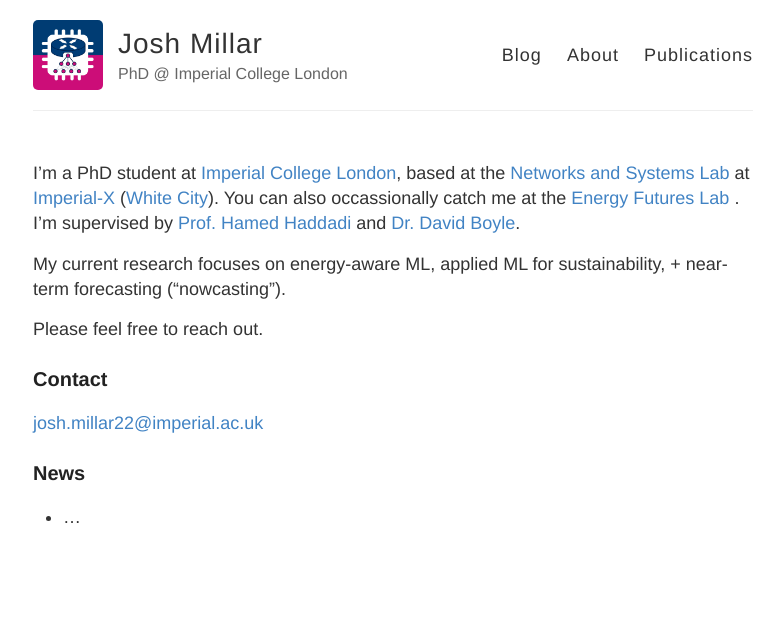
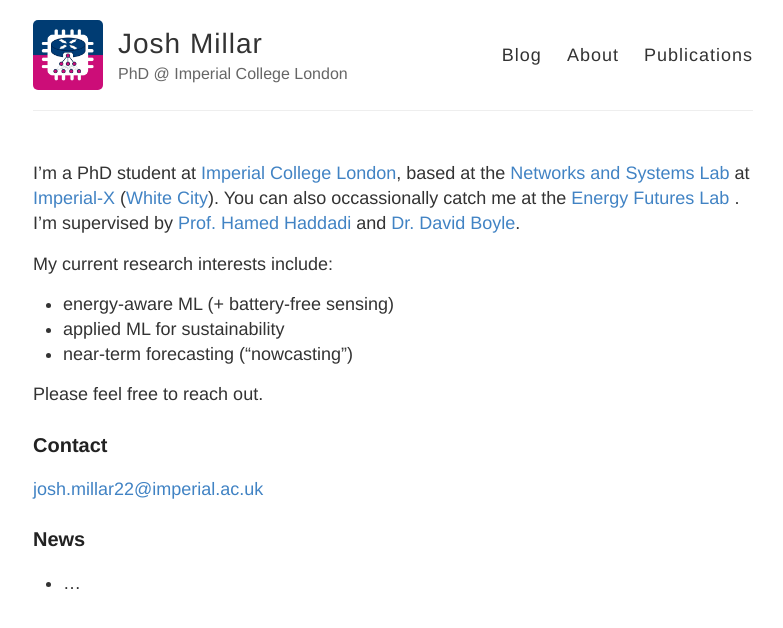
Before and after one commit to j0shmillar/j0shmillar.github.io, a Jekyll site: the page built from index.md, in a window 1280 px wide. Shown: the top 628 px of the page, without its empty margins (247-1030 px from the left). Built offline with Jekyll 4.4.1, drawn with Linux system fonts in a browser that asks for light colours.

Commit message:
update main

```diff
--- a/_config.yml
+++ b/_config.yml
@@ -6,8 +6,7 @@
 name: Josh Millar
 
 # Short bio or description (displayed in the header)
-description: |
-        PhD @ Imperial College London
+description: PhD @ Imperial College London
 
 # URL of your avatar or profile pic (you could use your GitHub profile pic)
 avatar: https://raw.githubusercontent.com/j0shmillar/j0shmillar.github.io/master/images/profile.png
--- a/index.md
+++ b/index.md
@@ -7,7 +7,10 @@ order: 1
 
 I’m a PhD student at [Imperial College London](https://www.imperial.ac.uk/computing/), based at the [Networks and Systems Lab](https://netsys.doc.ic.ac.uk) at [Imperial-X](https://ix.imperial.ac.uk) ([White City](https://www.google.com/maps/place/Translation+%26+Innovation+Hub/@51.5157794,-0.2270655,17z/data=!3m1!4b1!4m6!3m5!1s0x487610284ec458a5:0x2d02eef5b80a7bb0!8m2!3d51.5157761!4d-0.2244906!16s%2Fg%2F11f08_gfbx?entry=ttu)). You can also occassionally catch me at the [Energy Futures Lab](https://www.imperial.ac.uk/energy-futures-lab/) <!-- + [Grantham Institute](https://www.imperial.ac.uk/grantham/) -->. I’m supervised by [Prof. Hamed Haddadi](https://www.imperial.ac.uk/people/h.haddadi) and [Dr. David Boyle](https://www.imperial.ac.uk/people/david.boyle).
 
-My current research focuses on energy-aware ML, applied ML for sustainability, + near-term forecasting ("nowcasting").
+My current research interests include:
+- energy-aware ML (+ battery-free sensing)
+- applied ML for sustainability
+- near-term forecasting ("nowcasting")
 
 <!-- Beside my PhD, I’m also Head of Data Science at Yokahu.  -->
 
```
